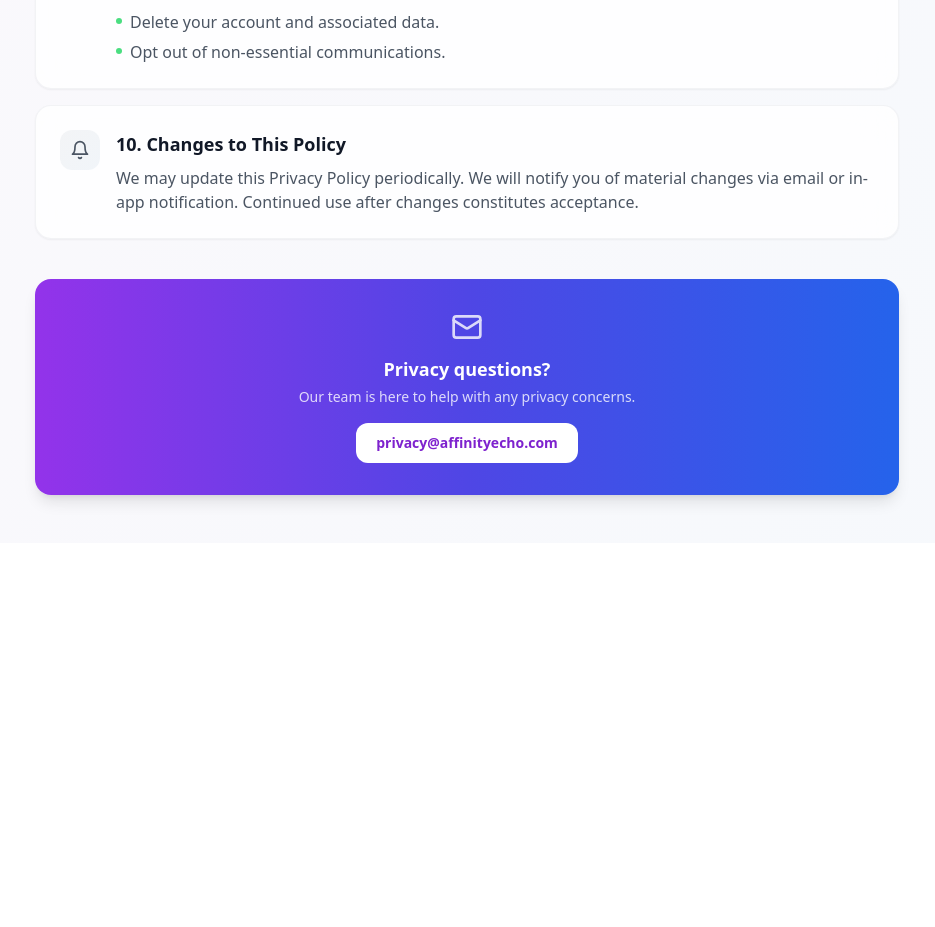
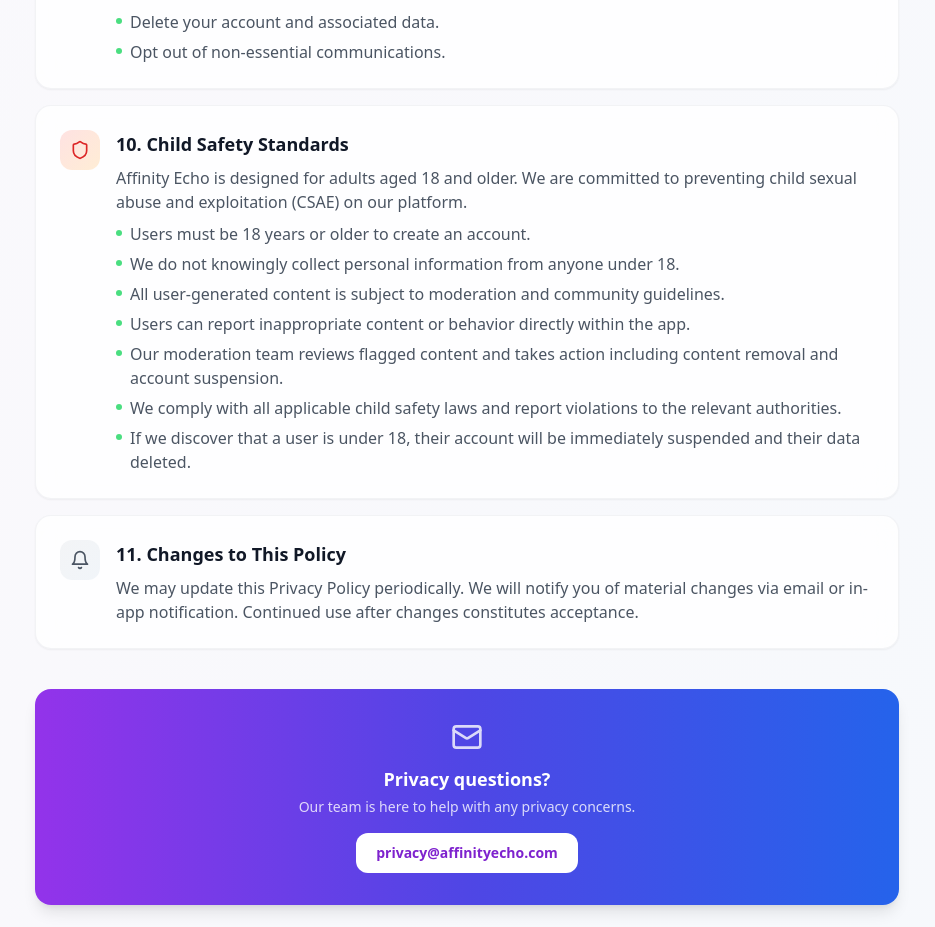
Before and after one commit to okestraai/AffinityEcho-DevBox, a React (Vite) app: page /privacy in a window 1280 px wide. Shown: the part 2420-3347 px from the top of the page, without its empty margins (173-1108 px from the left). Before the commit the page ends 2963 px from the top, so only its background shows below. Built offline with nearby package versions, Linux system fonts and the light colour scheme; no server answers.

Commit message:
add child safety standards section to privacy policy

```diff
--- a/src/components/legal/PrivacyPolicyPage.tsx
+++ b/src/components/legal/PrivacyPolicyPage.tsx
@@ -110,10 +110,26 @@ const sections = [
     ],
   },
   {
+    icon: Shield,
+    color: "from-red-100 to-orange-100",
+    iconColor: "text-red-600",
+    title: "10. Child Safety Standards",
+    intro: "Affinity Echo is designed for adults aged 18 and older. We are committed to preventing child sexual abuse and exploitation (CSAE) on our platform.",
+    list: [
+      "Users must be 18 years or older to create an account.",
+      "We do not knowingly collect personal information from anyone under 18.",
+      "All user-generated content is subject to moderation and community guidelines.",
+      "Users can report inappropriate content or behavior directly within the app.",
+      "Our moderation team reviews flagged content and takes action including content removal and account suspension.",
+      "We comply with all applicable child safety laws and report violations to the relevant authorities.",
+      "If we discover that a user is under 18, their account will be immediately suspended and their data deleted.",
+    ],
+  },
+  {
     icon: Bell,
     color: "from-gray-100 to-slate-100",
     iconColor: "text-gray-600",
-    title: "10. Changes to This Policy",
+    title: "11. Changes to This Policy",
     content:
       "We may update this Privacy Policy periodically. We will notify you of material changes via email or in-app notification. Continued use after changes constitutes acceptance.",
   },
```
